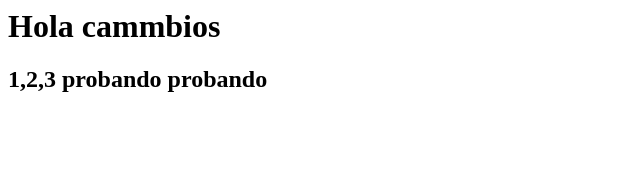
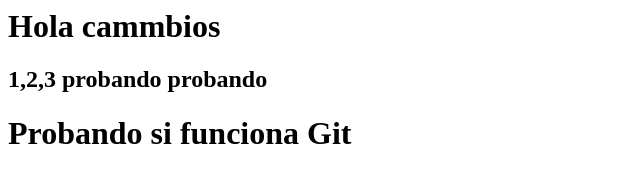
Before and after one commit to rafael-centanin/proyecto-integrador-r-a-b, a plain HTML site: page index.html in a window 1280 px wide. Shown: the whole page, without its empty margins (0-640 px from the left). Drawn offline with Linux system fonts and the light colour scheme.

Commit message:
Comprobando si funciona git

```diff
--- a/index.html
+++ b/index.html
@@ -1,2 +1,3 @@
 <h1>Hola cammbios</h1>
 <h2>1,2,3 probando probando</h2>
+<h1>Probando si funciona Git </h1>
```
